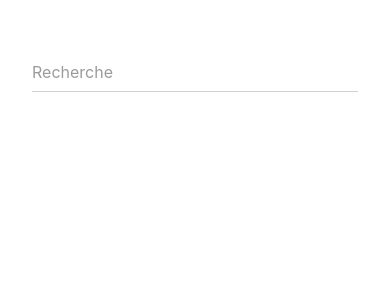
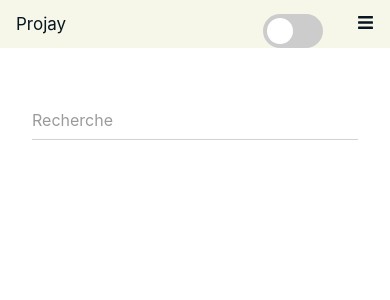
Before and after one commit to JohanSing/promotionWebApp, a React (Create React App) app: page /search in a window 390 px wide. Shown: the top 300 px of the page. Built offline with nearby package versions, Linux system fonts and the light colour scheme.

Commit message:
feat: Add template and improve responsive of searchPage

```diff
--- a/src/components/pages/Search.js
+++ b/src/components/pages/Search.js
@@ -1,6 +1,7 @@
 import React from 'react'
 import { useSelector, useDispatch } from 'react-redux'
 
+import Template from '../templates/ClientTemplate'
 import Input from '../atoms/Input'
 import styled from 'styled-components'
 import Card from '../molecules/Card'
@@ -12,6 +13,7 @@ const Search = () => {
   const dispatch = useDispatch()
 
   return (
+    <Template>
       <SearchContainer>
         <div>
           <Input
@@ -22,7 +24,11 @@ const Search = () => {
             onChange={event => dispatch(searchElement(event.target.value))}
           />
         </div>
-      <ResultSearchContainer largeScreen={themeState.sizes.laptop}>
+        <ResultSearchContainer
+          mediumScreen={themeState.sizes.tablet}
+          largeScreen={themeState.sizes.laptop}
+          FourKScreen={themeState.sizes.desktopL}
+        >
           {resultSearch.map((value, index) => {
             if (value === undefined || value === null) return
             return (
@@ -42,6 +48,7 @@ const Search = () => {
           })}
         </ResultSearchContainer>
       </SearchContainer>
+    </Template>
   )
 }
 const SearchContainer = styled.div`
@@ -55,8 +62,14 @@ const ResultSearchContainer = styled.div`
   padding: 0.4em;
   display: grid;
   grid-gap: 0.5rem;
+  @media ${props => props.mediumScreen} {
+    grid-template-columns: repeat(2, 30em);
+  }
   @media ${props => props.largeScreen} {
-    grid-template-columns: repeat(3, 26em);
+    grid-template-columns: repeat(4, 26em);
+  }
+  @media ${props => props.FourKScreen} {
+    grid-template-columns: repeat(7, 26em);
   }
 `
 export default Search
--- /dev/null
+++ b/src/components/templates/ClientTemplate.js
@@ -0,0 +1,15 @@
+import React from 'react'
+import Navbar from '../molecules/FullNavbar'
+import { useSelector } from 'react-redux'
+const ClientTemplate = props => {
+  const themeState = useSelector(state => state.global.theme)
+
+  return (
+    <div>
+      <Navbar theme={themeState}></Navbar>
+      {props.children}
+    </div>
+  )
+}
+
+export default ClientTemplate
```
Lines whose indentation alone changed are shown as unchanged.
